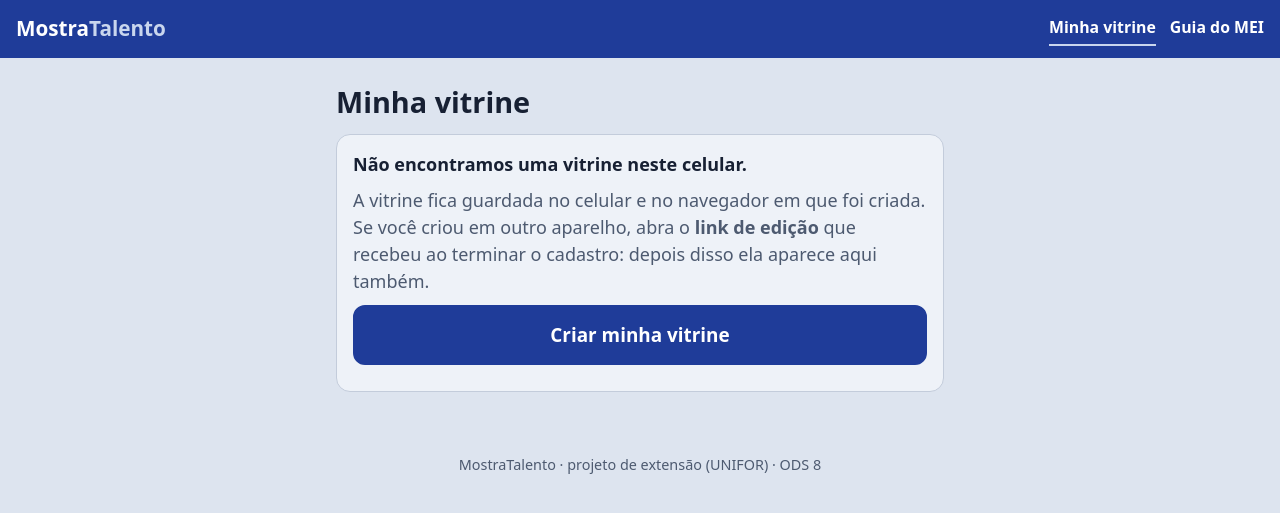
After one commit to Pedlnsz/MostraTalento, a Flask app: page /minha-vitrine in a window 1280 px wide. The commit adds this page. Shown: the top 513 px of the page. Run offline with Flask 3, Linux system fonts and the light colour scheme.

Commit message:
Adição do menu de vitrine

```diff
--- a/app.py
+++ b/app.py
@@ -36,7 +36,7 @@ app = Flask(__name__)
 app.wsgi_app = ProxyFix(app.wsgi_app, x_for=1, x_proto=1, x_host=1)
 app.config["SECRET_KEY"] = os.environ.get("SECRET_KEY", "troque-esta-chave-em-producao")
 app.config["MAX_CONTENT_LENGTH"] = 40 * 1024 * 1024
-app.config["PERMANENT_SESSION_LIFETIME"] = timedelta(days=30)
+app.config["PERMANENT_SESSION_LIFETIME"] = timedelta(days=365)  # lembra a vitrine no celular por 1 ano
 
 ADMIN_KEY = os.environ.get("ADMIN_KEY", "mostratalento")
 # Participantes cujo ID comeca com este prefixo (ex.: ?u=teste1) ficam fora das metricas.
@@ -266,6 +266,24 @@ def pid():
     return session.get("pid", "anon")
 
 
+# ----------------------------------------------------------------------------
+# "Minha vitrine": o celular lembra o link de edicao (sem login nem senha)
+# ----------------------------------------------------------------------------
+def lembrar(token):
+    minhas = [x for x in session.get("minhas", []) if x != token]
+    session["minhas"] = ([token] + minhas)[:5]
+    session.permanent = True
+
+
+def esquecer(token):
+    session["minhas"] = [x for x in session.get("minhas", []) if x != token]
+
+
+@app.context_processor
+def menu():
+    return {"tem_vitrine": bool(session.get("minhas"))}
+
+
 def log(evento, trabalhador_id=None, extra=None):
     db = get_db()
     db.execute(
@@ -478,7 +496,8 @@ def cadastro():
     db.commit()
     log("cadastro_concluido", tid)
     log("pagina_gerada", tid)
-    return redirect(url_for("pronto", slug=slug, t=token))
+    lembrar(token)
+    return redirect(url_for("pronto", slug=slug, t=token, novo=1))
 
 
 def trabalhador_por_slug(slug):
@@ -511,6 +530,7 @@ def pronto(slug):
     t = trabalhador_por_slug(slug)
     if request.args.get("t") != t["edit_token"]:
         abort(404)
+    lembrar(t["edit_token"])  # quem abre o link num celular novo passa a ter "Minha vitrine" nele
     link = url_for("vitrine", slug=slug, _external=True)
     texto = f"Oi! Conheça meu trabalho e fale comigo direto pelo WhatsApp: {link}"
     return render_template(
@@ -518,7 +538,30 @@ def pronto(slug):
         wa_share="https://wa.me/?text=" + quote(texto),
         edit_link=url_for("editar", token=t["edit_token"], _external=True),
         og=url_for("og_imagem", slug=slug, v=versao(t)),
+        novo=bool(request.args.get("novo")),
     )
+
+
+@app.route("/minha-vitrine")
+def minha_vitrine():
+    db = get_db()
+    achadas = []
+    for tok in session.get("minhas", []):
+        t = db.execute("SELECT * FROM trabalhadores WHERE edit_token=?", (tok,)).fetchone()
+        if t:
+            achadas.append(t)
+    session["minhas"] = [t["edit_token"] for t in achadas]  # limpa vitrines ja apagadas
+    log("minha_vitrine_aberta", achadas[0]["id"] if achadas else None, extra=len(achadas))
+    if len(achadas) == 1:
+        t = achadas[0]
+        return redirect(url_for("pronto", slug=t["slug"], t=t["edit_token"]))
+    return render_template("minhas.html", vitrines=achadas)
+
+
+@app.route("/esquecer/<token>", methods=["POST"])
+def esquecer_celular(token):
+    esquecer(token)
+    return redirect(url_for("minha_vitrine"))
 
 
 @app.route("/v/<slug>")
@@ -707,6 +750,7 @@ def editar(token):
     servicos, fotos_atuais = carrega_vitrine(t)
 
     if request.method == "GET":
+        lembrar(t["edit_token"])
         v = dict(t)
         v["servicos"] = [dict(s) for s in servicos]
         v["whatsapp_raw"] = formata_whatsapp(t["whatsapp"])
@@ -768,6 +812,7 @@ def remover(token):
     apaga_arquivo(t["foto_perfil"])
     apaga_og(t["slug"])
     log("perfil_removido", t["id"])
+    esquecer(t["edit_token"])
     db.execute("DELETE FROM trabalhadores WHERE id=?", (t["id"],))
     db.commit()
     return render_template("removido.html")
--- a/static/style.css
+++ b/static/style.css
@@ -77,6 +77,13 @@ legend{font-weight:600;padding:0;margin:0 0 8px}
 .mini-conta{font-size:.78rem;color:var(--suave);white-space:nowrap}
 .mini-vazio{color:#8A94A6;font-style:italic;font-weight:600}
 .tag.mini-vazio{background:none;border:1.5px dashed var(--borda)}
+.menu{display:flex;gap:14px;align-items:center}
+.menu a{font-size:.88rem;white-space:nowrap;padding:4px 0;border-bottom:2px solid transparent}
+.menu a[aria-current=page]{border-bottom-color:var(--logo)}
+.aviso-menu{background:var(--azul-claro2);border-left:4px solid var(--destaque);border-radius:8px;padding:10px 12px;font-size:.95rem}
+.cartao-link{display:grid;gap:2px;text-decoration:none;color:var(--texto)}
+.esquecer{margin:28px 0 0;text-align:center}
+.link-botao{background:none;border:0;padding:8px;font:inherit;font-size:.82rem;color:var(--suave);text-decoration:underline;cursor:pointer}
 /* icones */
 .ic{display:inline-block;flex:none;vertical-align:-3px}
 .perfil-circulo .ic.vazio{color:var(--azul);opacity:.55}
@@ -211,3 +218,4 @@ input[type=text],input[type=tel],input[type=file],textarea,select,.link-box inpu
 .chip input:checked+span{background:var(--azul)}
 .escolha input:checked+span{background:var(--azul-claro)}
 .btn.perigo{background:var(--card)}
+@media (max-width:380px){.topo{padding:12px}.marca{font-size:1rem}.menu{gap:10px}.menu a{font-size:.82rem}}
--- a/templates/base.html
+++ b/templates/base.html
@@ -13,7 +13,10 @@
 <body>
 <header class="topo">
   <a class="marca" href="{{ url_for('home') }}">Mostra<b>Talento</b></a>
-  <nav><a href="{{ url_for('guia_mei') }}">Guia do MEI</a></nav>
+  <nav class="menu">
+    <a href="{{ url_for('minha_vitrine') }}"{% if request.endpoint in ('minha_vitrine','pronto','editar') %} aria-current="page"{% endif %}>Minha vitrine</a>
+    <a href="{{ url_for('guia_mei') }}"{% if request.endpoint == 'guia_mei' %} aria-current="page"{% endif %}>Guia do MEI</a>
+  </nav>
 </header>
 <main class="wrap {% block wrapclass %}{% endblock %}">
 {% block content %}{% endblock %}
--- /dev/null
+++ b/templates/minhas.html
@@ -0,0 +1,20 @@
+{% extends "base.html" %}
+{% block title %}Minha vitrine · MostraTalento{% endblock %}
+{% block content %}
+{% if vitrines %}
+<h1>Minhas vitrines</h1>
+<p class="suave">Este celular tem mais de uma vitrine guardada. Escolha qual quer abrir.</p>
+{% for t in vitrines %}
+<a class="card cartao-link" href="{{ url_for('pronto', slug=t.slug, t=t.edit_token) }}">
+  <b>{{ t.nome }}</b><span class="suave">{{ t.ocupacao }} · {{ t.regiao }}</span>
+</a>
+{% endfor %}
+{% else %}
+<h1>Minha vitrine</h1>
+<div class="card">
+  <p style="margin-top:0"><b>Não encontramos uma vitrine neste celular.</b></p>
+  <p class="suave">A vitrine fica guardada no celular e no navegador em que foi criada. Se você criou em outro aparelho, abra o <b>link de edição</b> que recebeu ao terminar o cadastro: depois disso ela aparece aqui também.</p>
+  <a class="btn" href="{{ url_for('cadastro') }}">Criar minha vitrine</a>
+</div>
+{% endif %}
+{% endblock %}
```
Also changed, not shown: deploy/pythonanywhere_wsgi.py (added, +19 -0 lines), templates/pronto.html (+16 -1 lines), test_fluxo.py (+16 -1 lines), README.md.
